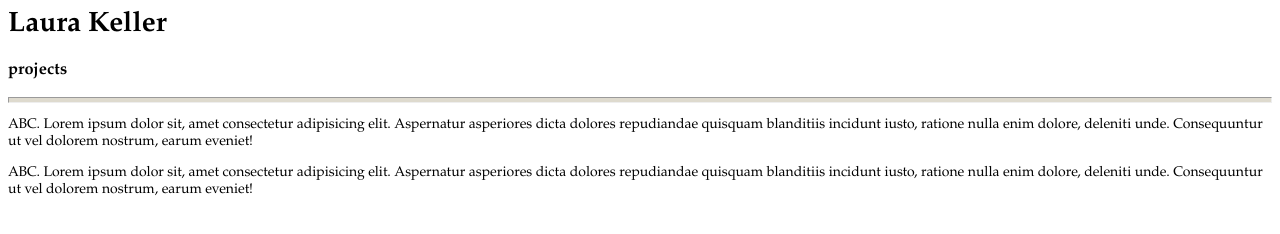
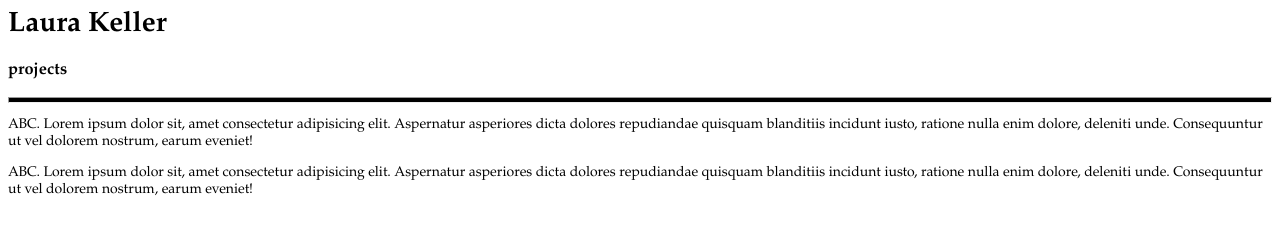
Before and after one commit to lauralkl/lauralkl.github.io, a plain HTML site: page index.html in a window 1280 px wide. Drawn offline with Linux system fonts and the light colour scheme.

Commit message:
hr background black

```diff
--- a/styles.css
+++ b/styles.css
@@ -11,7 +11,7 @@ body{
         margin: 0 auto;
         width: 100%;
         height: 4px;
-        background: #dedace;
+        background: black;
     }
 }
 
```
